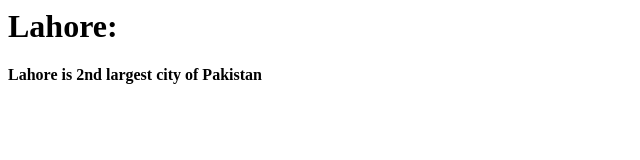
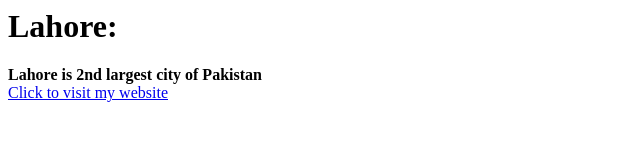
Before and after one commit to mirzamehdiraza/lahore, a plain HTML site: page index.html in a window 1280 px wide. Shown: the whole page, without its empty margins (0-640 px from the left). Drawn offline with Linux system fonts and the light colour scheme.

Commit message:
3rd commit, added URL a hyperlink

```diff
--- a/index.html
+++ b/index.html
@@ -5,6 +5,9 @@
 <body>
 
 <h1>Lahore:</h1>
-<b>Lahore is 2nd largest city of Pakistan</b>
+<p>
+<b>Lahore is 2nd largest city of Pakistan</b><br>
+<a href="www.thelahorecity.com">Click to visit my website</a>
+</p>
 
 </body></html>
```
